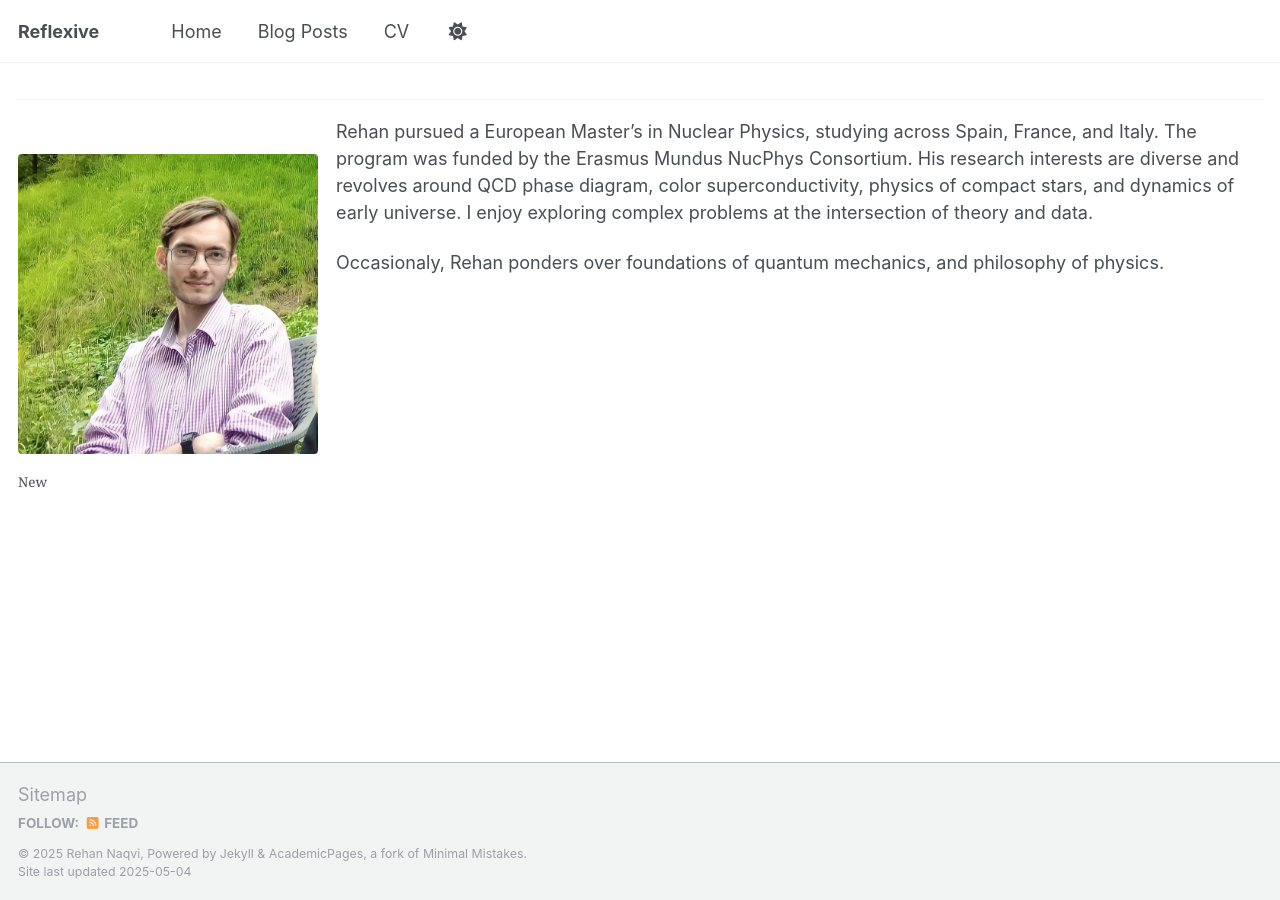
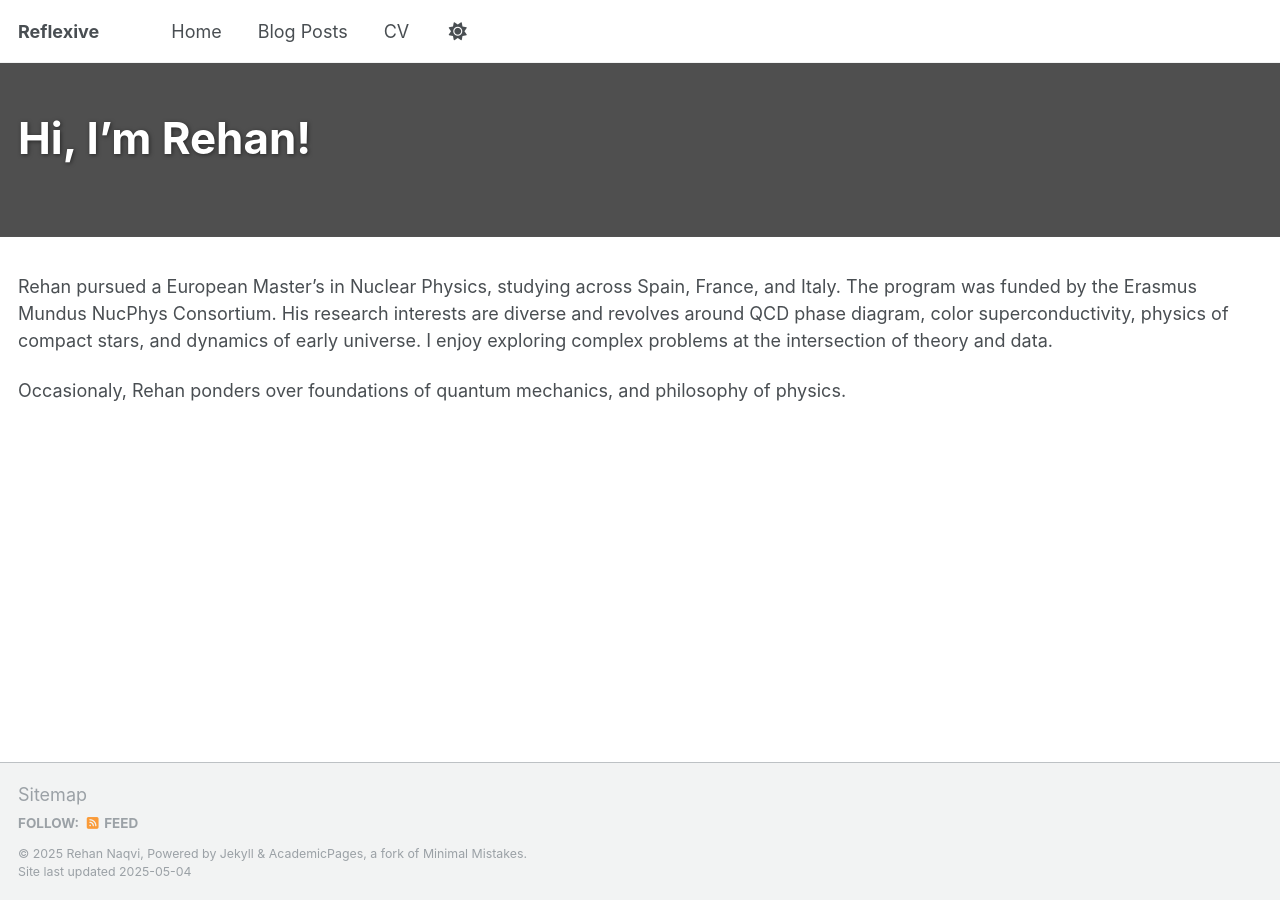
Before and after one commit to rayhannaqvi/rayhannaqvi.github.io, a Jekyll site: the page built from _pages/about.md, in a window 1280 px wide. Built offline with Jekyll 4.4.1, drawn with Linux system fonts in a browser that asks for light colours.

Commit message:
Update about.md
added image

```diff
--- a/_pages/about.md
+++ b/_pages/about.md
@@ -3,16 +3,15 @@
 permalink: /
 title: "Hi, I'm Rehan!"
 author_profile: false
+header:
+  overlay_color: "#000"
+  overlay_filter: "0.5"
+  overlay_image: /images/relativity.jpg
 redirect_from:
   - /about/
   - /about.html
 ---
-<hr>
 
-<figure style="width: 300px; height: auto;" class="align-left">
-  <img src="/images/profile.png" alt="">
-  <figcaption>New</figcaption>
-</figure>
 
 Rehan pursued a European Master's in Nuclear Physics, studying across Spain, France, and Italy. The program was funded by the Erasmus Mundus NucPhys Consortium. His research interests are diverse and revolves around QCD phase diagram, color superconductivity, physics of compact stars, and dynamics of early universe. I enjoy exploring complex problems at the intersection of theory and data.
 
```
